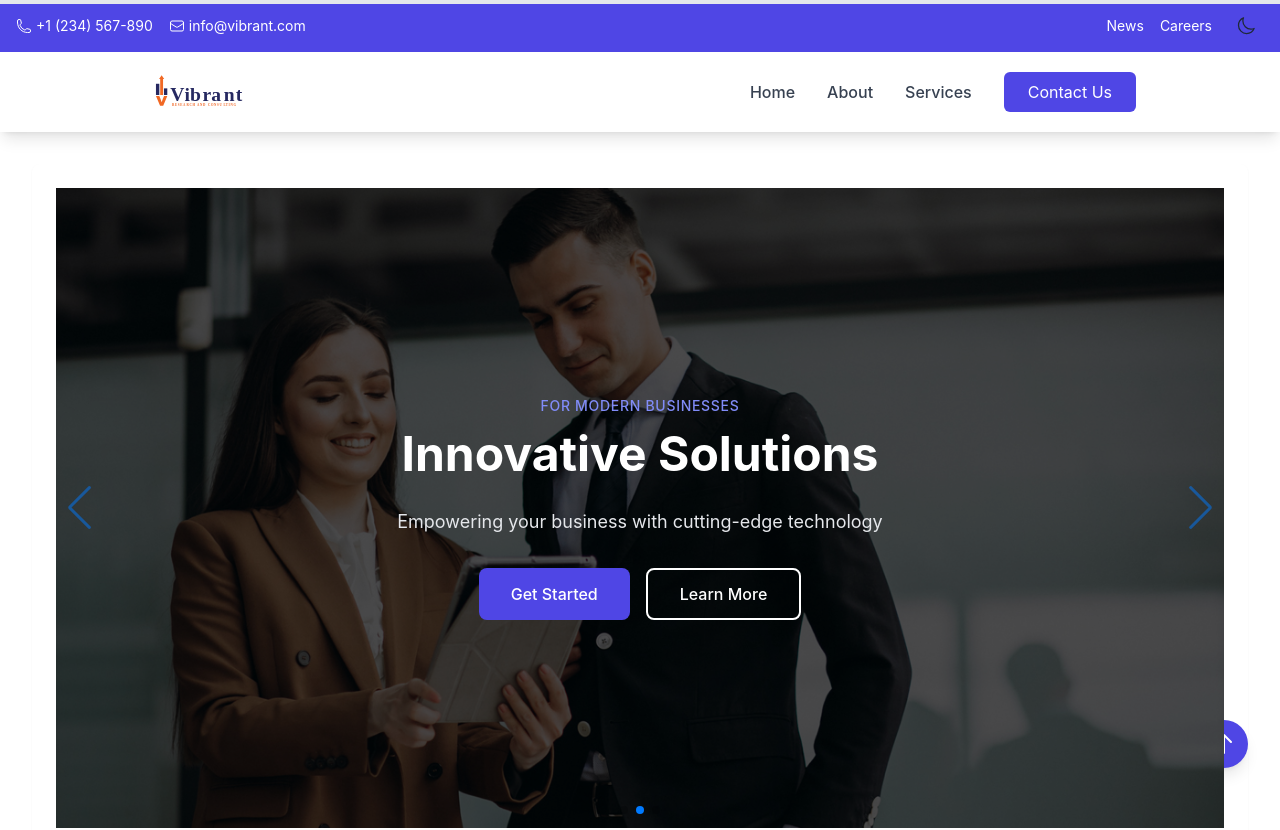
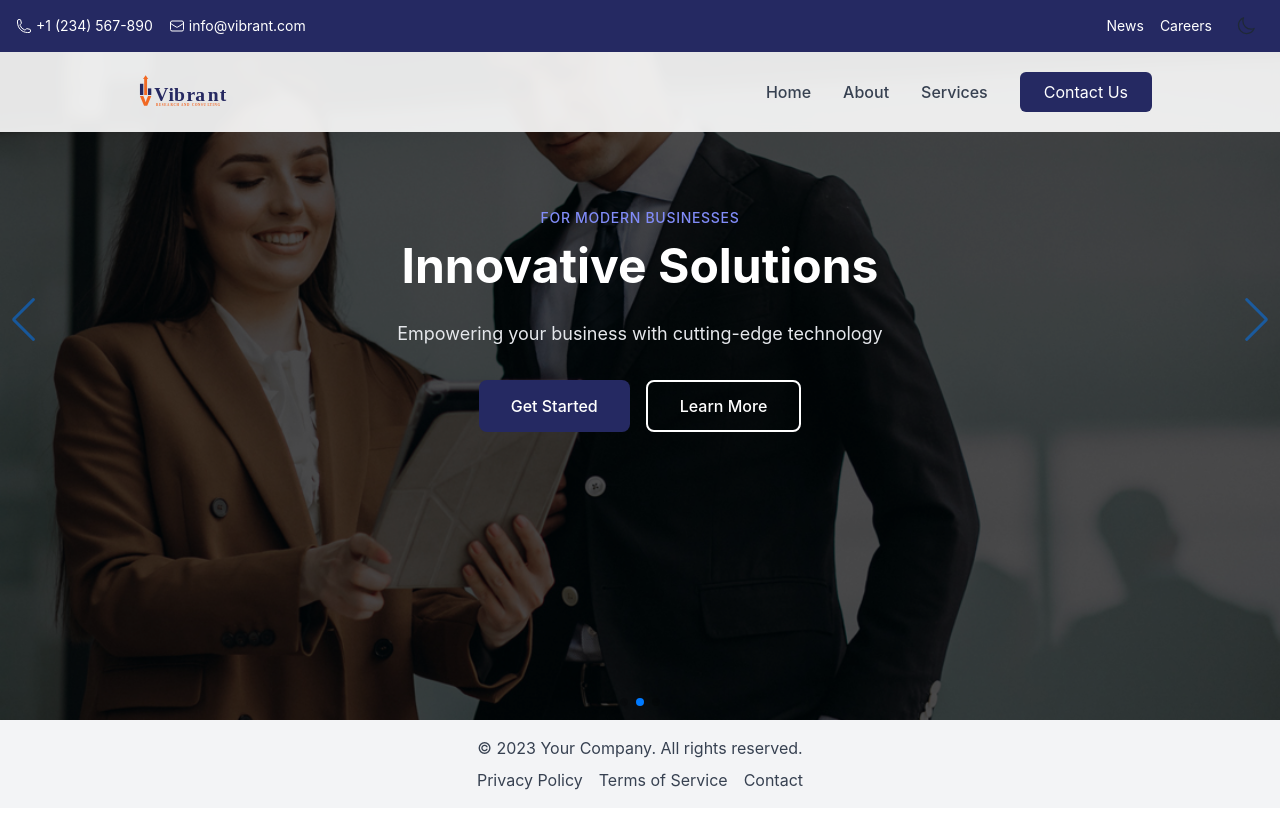
Before and after one commit to Skandaking/vibrant_website, a React (Vite) app: page / in a window 1280 px wide. Shown: the top 830 px of the page. After the commit the page ends 808 px from the top, so only its background shows below. Built offline with nearby package versions, Linux system fonts and the light colour scheme.

Commit message:
adjusted the layout size

```diff
--- a/src/layout/Layout.tsx
+++ b/src/layout/Layout.tsx
@@ -32,38 +32,8 @@ const Layout = ({ children }: LayoutProps) => {
             animate={{ opacity: 1, y: 0 }}
             exit={{ opacity: 0, y: -20 }}
             transition={{ duration: 0.2 }}
-            className="container mx-auto px-4 sm:px-6 lg:px-8 py-8"
           >
-
-
-
-            {/* Main Content Area */}
-            <div className="bg-white dark:bg-gray-800 rounded-lg shadow-sm">
-              <div className="p-6">
-                {children}
-              </div>
-            </div>
-
-            {/* Back to Top Button */}
-            <button
-              onClick={() => window.scrollTo({ top: 0, behavior: 'smooth' })}
-              className="fixed bottom-8 right-8 bg-primary-main dark:bg-dark-primary-main text-white p-3 rounded-full shadow-lg hover:bg-primary-dark dark:hover:bg-dark-primary-dark transition-colors"
-              aria-label="Back to top"
-            >
-              <svg
-                className="w-6 h-6"
-                fill="none"
-                stroke="currentColor"
-                viewBox="0 0 24 24"
-              >
-                <path
-                  strokeLinecap="round"
-                  strokeLinejoin="round"
-                  strokeWidth={2}
-                  d="M5 10l7-7m0 0l7 7m-7-7v18"
-                />
-              </svg>
-            </button>
+            {children}
           </motion.div>
         </AnimatePresence>
       </main>
--- a/src/layout/Navbar.tsx
+++ b/src/layout/Navbar.tsx
@@ -17,9 +17,9 @@ const Navbar = () => {
   const { isDarkMode } = useTheme();
 
   return (
-    <header className="w-full">
-      {/* Top Bar */}
-      <div className="bg-primary-main dark:bg-dark-primary-main text-white">
+    <header className="w-full absolute z-50">
+      {/* Top Bar - Full Width */}
+      <div className="bg-primary-main dark:bg-dark-primary-main text-white w-full">
         <div className="container mx-auto px-4 py-2">
           <div className="flex justify-between items-center text-sm">
             <div className="flex items-center space-x-4">
@@ -41,9 +41,9 @@ const Navbar = () => {
         </div>
       </div>
 
-      {/* Main Navbar */}
-      <nav className="bg-white dark:bg-gray-800 shadow-lg">
-        <div className="container mx-auto px-4 max-w-5xl">
+      {/* Main Navbar - With Side Spacing */}
+      <nav className="bg-white/90 dark:bg-gray-800/90 backdrop-blur-sm">
+        <div className="container mx-auto px-8 lg:px-16 max-w-6xl">
           <div className="flex justify-between items-center h-20">
             {/* Logo */}
             <Link to="/" className="flex items-center space-x-3">
--- a/src/pages/Home.tsx
+++ b/src/pages/Home.tsx
@@ -29,9 +29,9 @@ const bannerData = [
 
 const Home = () => {
   return (
-    <div className="min-h-screen">
+    <div className="min-h-screen -mt-[80px]">
       {/* Hero Banner Section */}
-      <section className="relative h-[80vh] w-full overflow-hidden">
+      <section className="relative h-screen w-full overflow-hidden">
         <Swiper
           modules={[Autoplay, Navigation, Pagination, EffectFade]}
           effect="fade"
--- a/src/theme/theme.config.ts
+++ b/src/theme/theme.config.ts
@@ -1,14 +1,14 @@
 export const lightTheme = {
   primary: {
-    main: '#4F46E5',    // Indigo
-    light: '#818CF8',
-    dark: '#3730A3',
+    main: '#252962',    // New Primary Color
+    light: '#818CF8',   // Adjust if needed
+    dark: '#3730A3',    // Adjust if needed
     contrastText: '#FFFFFF',
   },
   secondary: {
-    main: '#10B981',    // Emerald
-    light: '#34D399',
-    dark: '#059669',
+    main: '#F36724',    // New Secondary Color
+    light: '#34D399',   // Adjust if needed
+    dark: '#059669',    // Adjust if needed
     contrastText: '#FFFFFF',
   },
   background: {
@@ -30,15 +30,15 @@ export const lightTheme = {
 
 export const darkTheme = {
   primary: {
-    main: '#818CF8',    // Lighter Indigo for dark mode
-    light: '#A5B4FC',
-    dark: '#4F46E5',
+    main: '#252962',    // New Primary Color
+    light: '#A5B4FC',   // Adjust if needed
+    dark: '#4F46E5',    // Adjust if needed
     contrastText: '#FFFFFF',
   },
   secondary: {
-    main: '#34D399',    // Lighter Emerald for dark mode
-    light: '#6EE7B7',
-    dark: '#10B981',
+    main: '#F36724',    // New Secondary Color
+    light: '#6EE7B7',   // Adjust if needed
+    dark: '#10B981',    // Adjust if needed
     contrastText: '#FFFFFF',
   },
   background: {
--- a/tailwind.config.js
+++ b/tailwind.config.js
@@ -1,5 +1,5 @@
 /** @type {import('tailwindcss').Config} */
-export default {
+module.exports = {
   content: [
     "./index.html",
     "./src/**/*.{js,ts,jsx,tsx}",
@@ -8,28 +8,26 @@ export default {
   theme: {
     extend: {
       colors: {
-        primary: {
-          main: '#4F46E5',
+        'primary': {
+          main: '#252962',
           light: '#818CF8',
           dark: '#3730A3',
         },
-        secondary: {
-          main: '#10B981',
+        'dark-primary': {
+          main: '#252962',
+          light: '#A5B4FC',
+          dark: '#4F46E5',
+        },
+        'secondary': {
+          main: '#F36724',
           light: '#34D399',
           dark: '#059669',
         },
-        dark: {
-          primary: {
-            main: '#818CF8',
-            light: '#A5B4FC',
-            dark: '#4F46E5',
-          },
-          background: {
-            default: '#111827',
-            paper: '#1F2937',
-            alternate: '#374151',
-          }
-        }
+        'dark-secondary': {
+          main: '#F36724',
+          light: '#6EE7B7',
+          dark: '#10B981',
+        },
       },
     },
   },
```
